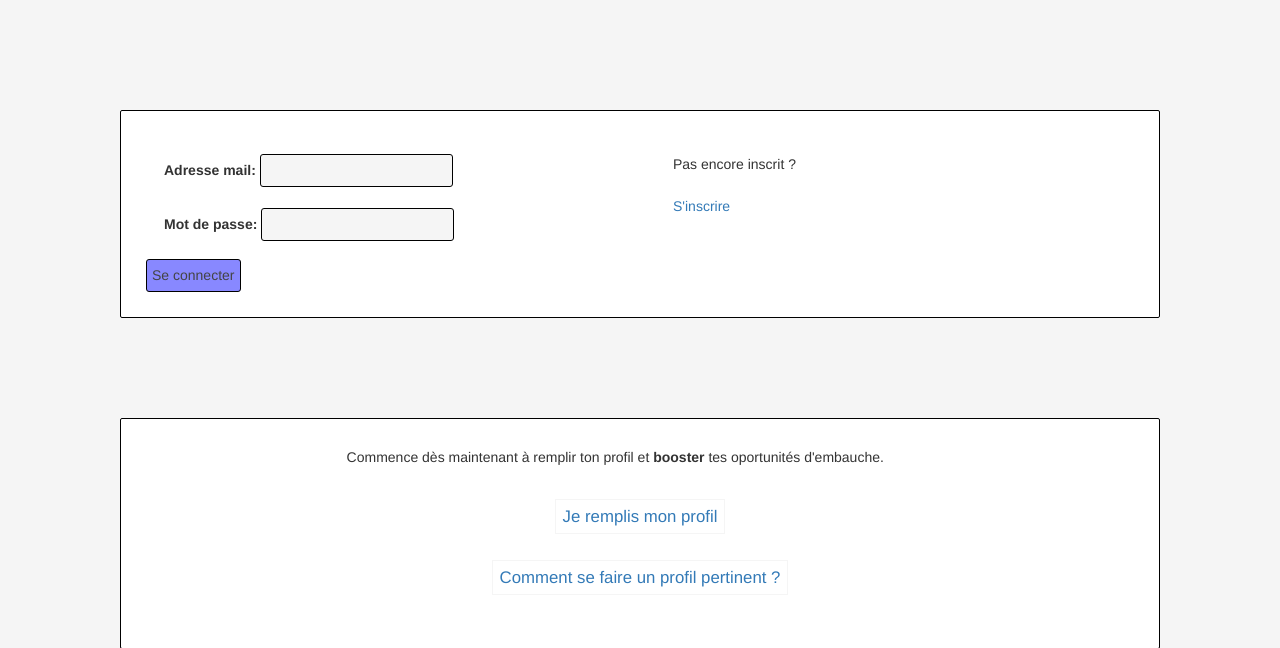
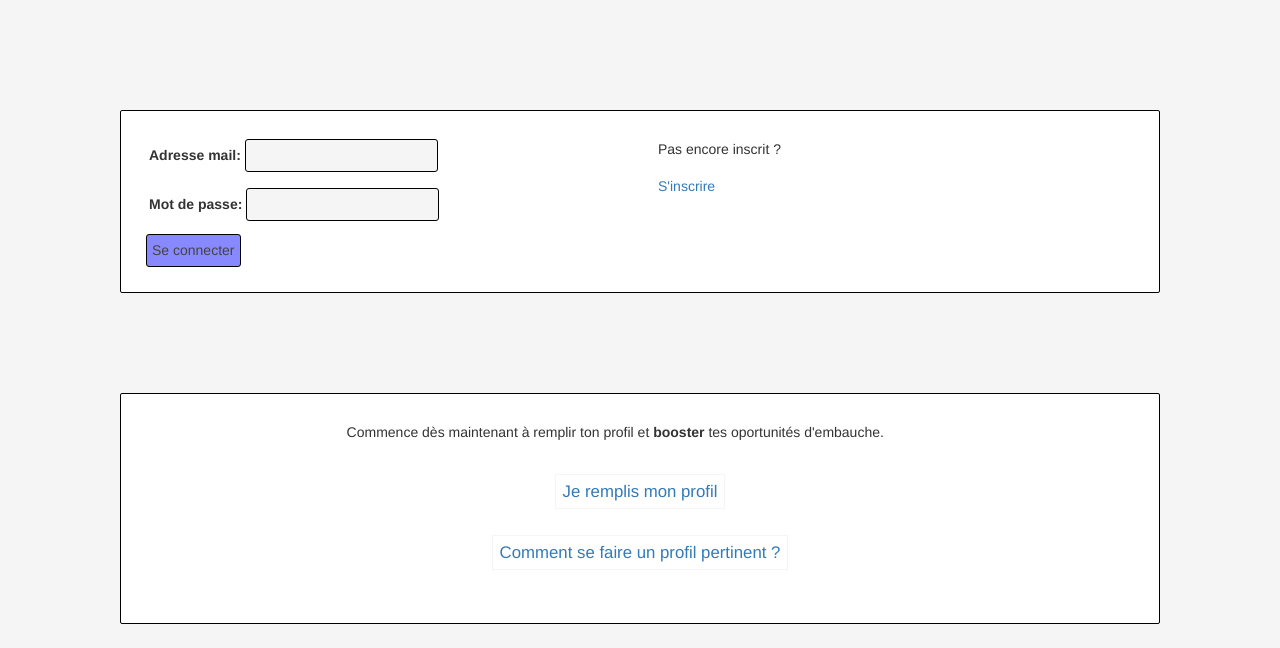
Before and after one commit to Thykof/Scilicet, a Django app: a page that uses templates/base.html in a window 1280 px wide. Shown: the part 195-843 px from the top of the page. Run offline with Django 3.2, Linux system fonts and the light colour scheme; parts of the project's set-up code (start-up, migrations or seed data) failed here and were passed over; some libraries are stand-ins or nearby versions.

Commit message:
Fix intendation html

```diff
--- a/static/css/ps.css
+++ b/static/css/ps.css
@@ -125,10 +125,6 @@ footer ul li {
 /* =====
   CANDIDATE
 ===== */
-.form-wrapper p {
-  margin: 15px;
-}
-
 .form-wrapper input {
   border: none;
   padding: 5px;
@@ -155,6 +151,9 @@ p.error {
   padding: 10px;
 }
 
+.field-wrapper p {
+  display: inline;
+}
 
 p {
   padding: 3px;
```
Also changed, not shown: candidate/templates/candidate/add-item.html (indentation only).
